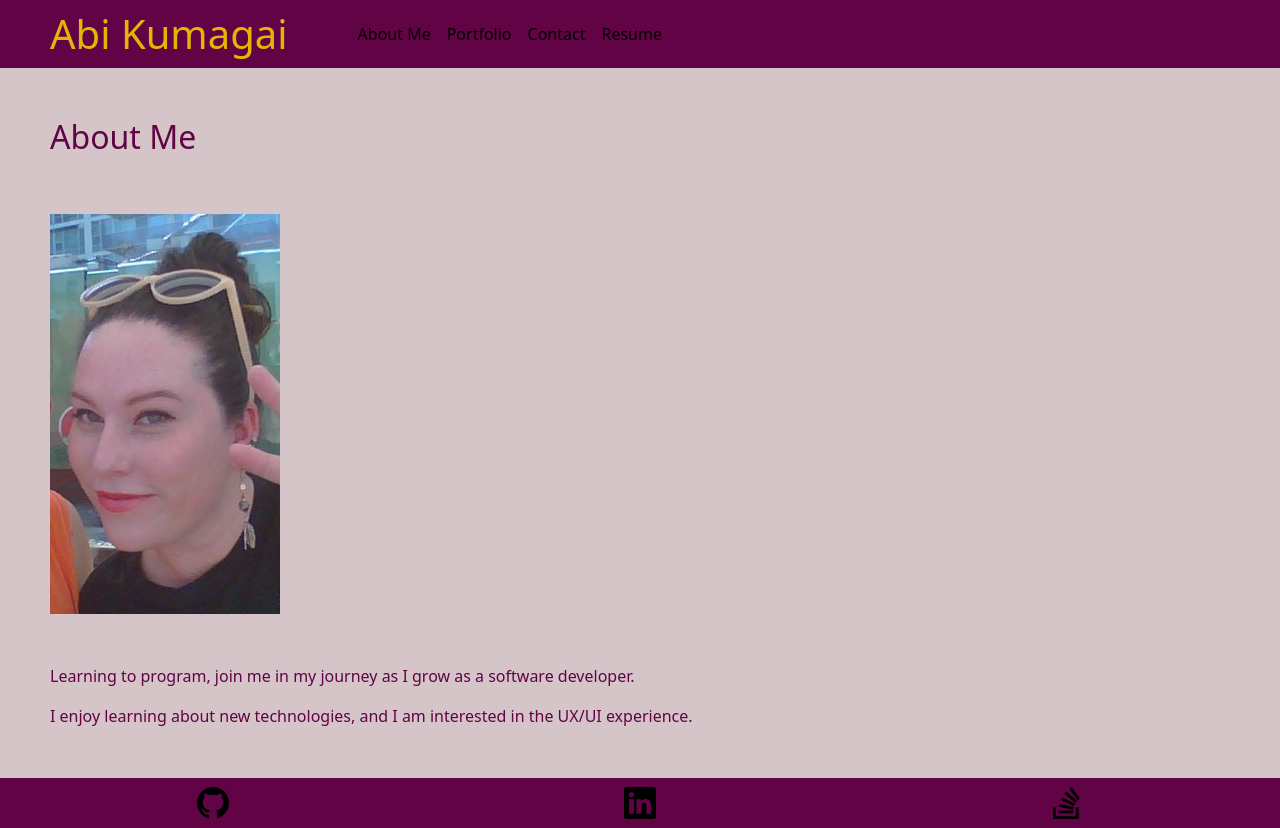
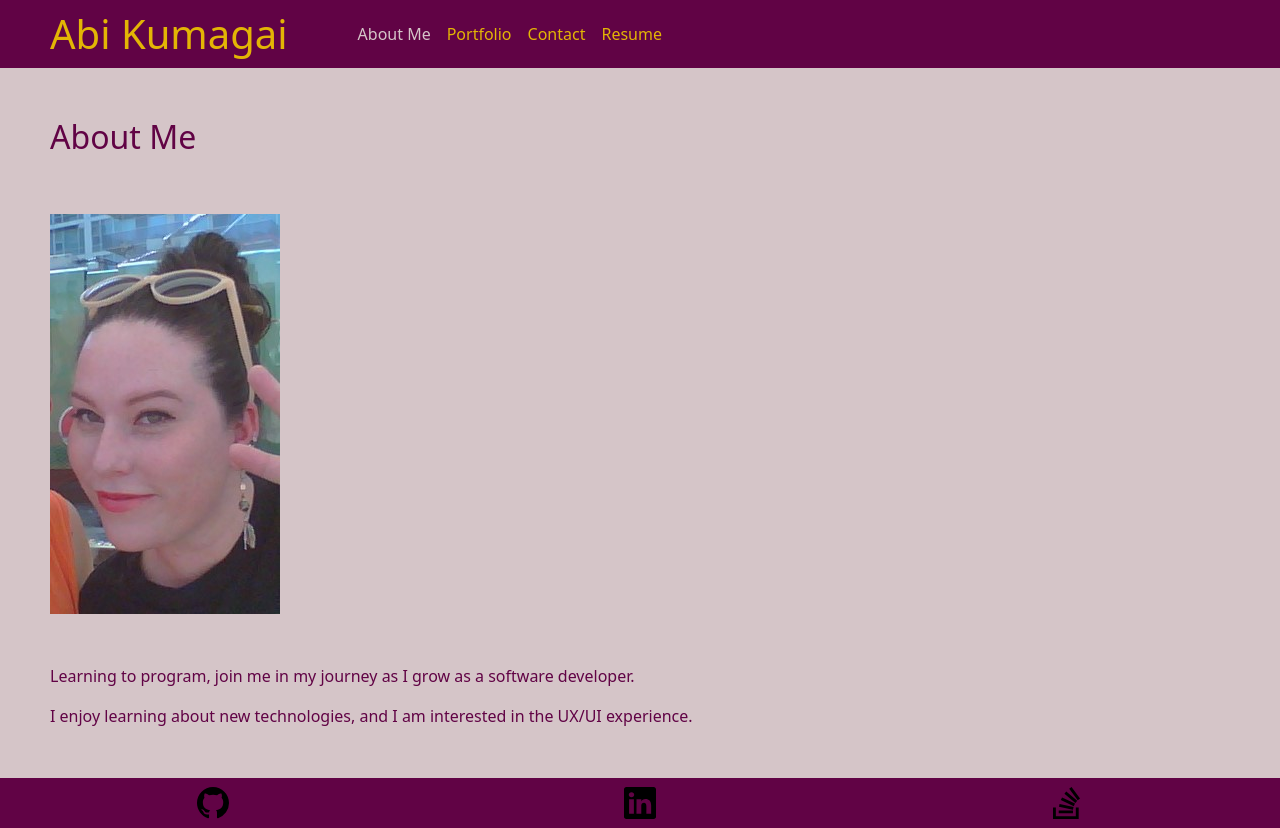
Before and after one commit to fevercatdream/react-portfolio, a React (Create React App) app: page / in a window 1280 px wide. Built offline with nearby package versions, Linux system fonts and the light colour scheme; the HTML template or start-up script is replaced by a standard one.

Commit message:
added highlight current page css to nav

```diff
--- a/src/components/Header/style.css
+++ b/src/components/Header/style.css
@@ -1,5 +1,4 @@
-.App-header,
-#nav-id {
+.App-header {
     background-color: var(--color-tyrian-purple);
     color: var(--color-saffron);
     display: flex;
@@ -9,13 +8,3 @@
 .App-header h1 {
     margin: 10px 50px;
 }
-
-.navbar-nav,
-.nav-link.active,
-.navbar-nav .nav-link.show {
-    color: var(--color-saffron);
-}
-
-#nav-id {
-    align-items: flex-end;
-}
--- a/src/components/Navigation/index.jsx
+++ b/src/components/Navigation/index.jsx
@@ -32,7 +32,7 @@ function Navigation({ navItems, selectedItem, onSelectItem }) {
                   }}
                 >
                   <a
-                    className="nav-link active"
+                    className="nav-link"
                     aria-current="page"
                     href={item}
                   >
--- a/src/components/Navigation/style.css
+++ b/src/components/Navigation/style.css
@@ -0,0 +1,15 @@
+.navbar-nav .nav-item.active .nav-link {
+    color: var(--color-french-gray);
+}
+
+.navbar-nav .nav-item .nav-link {
+    color: var(--color-saffron);
+}
+
+#nav-id {
+    background-color: var(--color-tyrian-purple);
+    color: var(--color-saffron);
+    display: flex;
+    flex-direction: row;
+    align-items: flex-end;
+}
```
